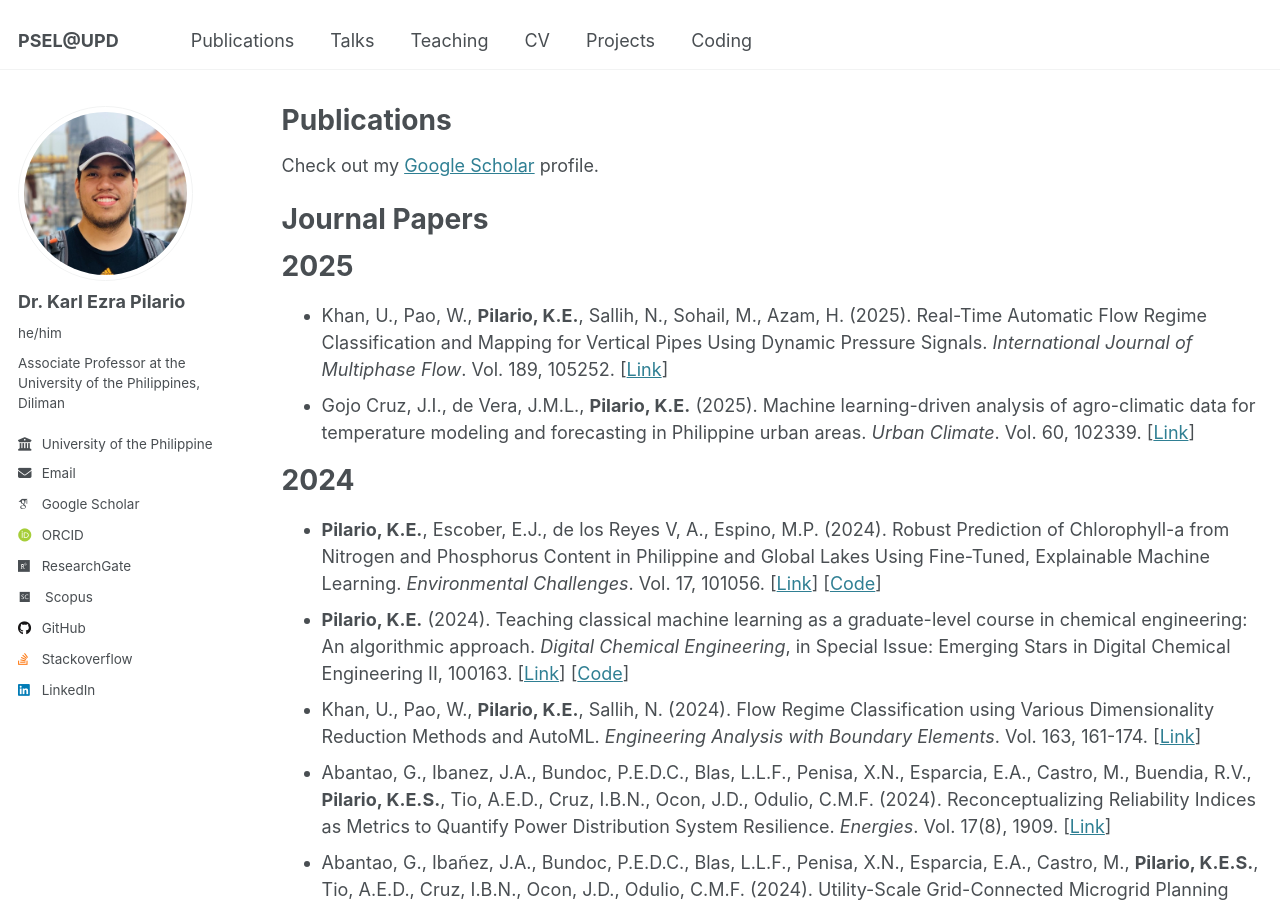
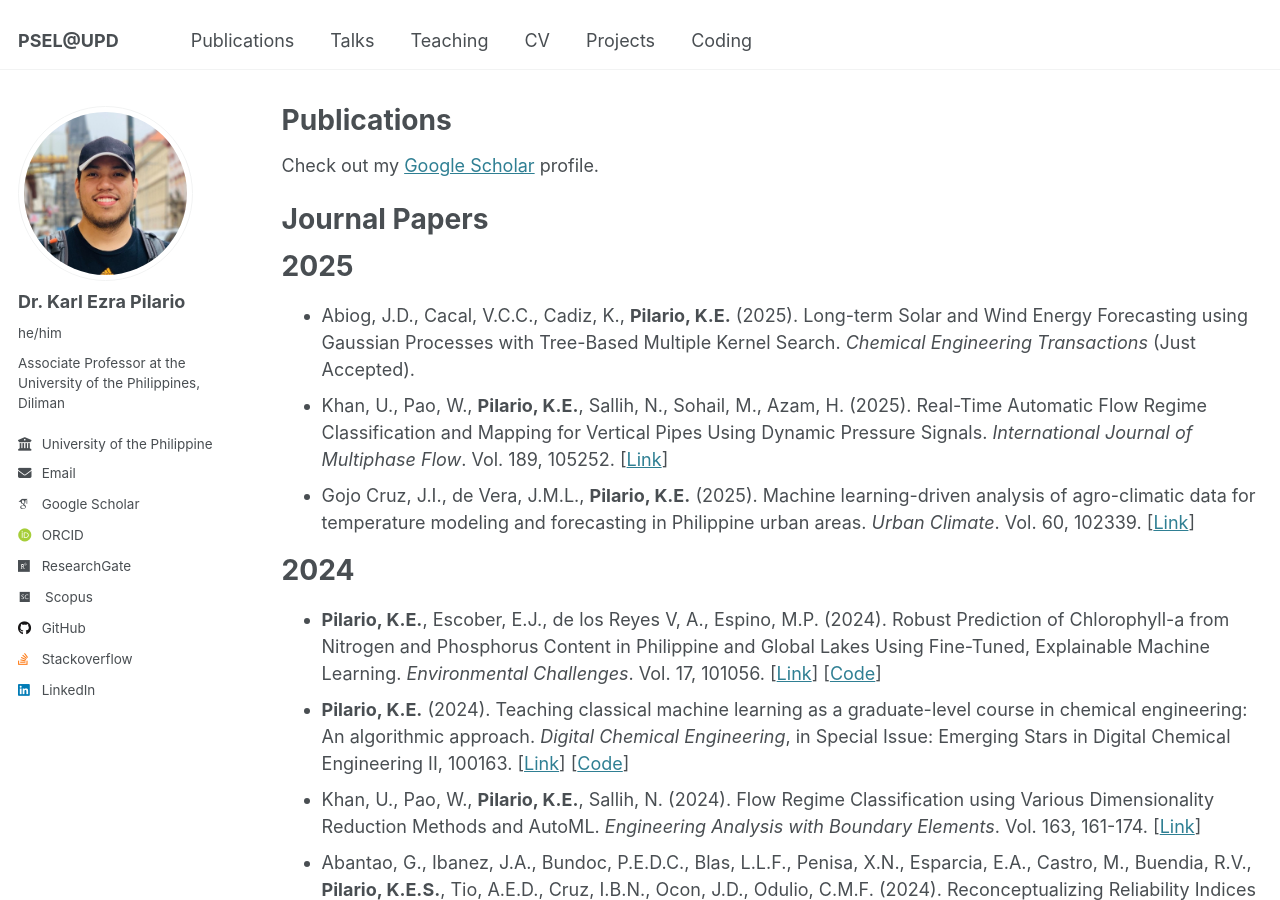
Before and after one commit to kspilario/kspilario.github.io, a Jekyll site: the page built from _pages/publications.md, in a window 1280 px wide and 900 px high. Built offline with Jekyll 4.4.1, drawn with Linux system fonts in a browser that asks for light colours; some web fonts are replaced.

Commit message:
Update publications.md

```diff
--- a/_pages/publications.md
+++ b/_pages/publications.md
@@ -12,6 +12,7 @@
 
 2025
 ======
+* Abiog, J.D., Cacal, V.C.C., Cadiz, K., **Pilario, K.E.** (2025). Long-term Solar and Wind Energy Forecasting using Gaussian Processes with Tree-Based Multiple Kernel Search. *Chemical Engineering Transactions* (Just Accepted).
 * Khan, U., Pao, W., **Pilario, K.E.**, Sallih, N., Sohail, M., Azam, H. (2025). Real-Time Automatic Flow Regime Classification and Mapping for Vertical Pipes Using Dynamic Pressure Signals. *International Journal of Multiphase Flow*. Vol. 189, 105252. [[Link](https://doi.org/10.1016/j.ijmultiphaseflow.2025.105252)]
 * Gojo Cruz, J.I., de Vera, J.M.L., **Pilario, K.E.** (2025). Machine learning-driven analysis of agro-climatic data for temperature modeling and forecasting in Philippine urban areas. *Urban Climate*. Vol. 60, 102339. [[Link](https://doi.org/10.1016/j.uclim.2025.102339)]
 
```
